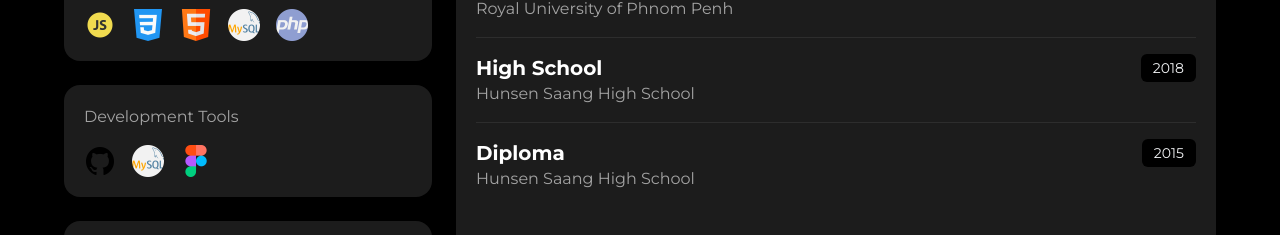
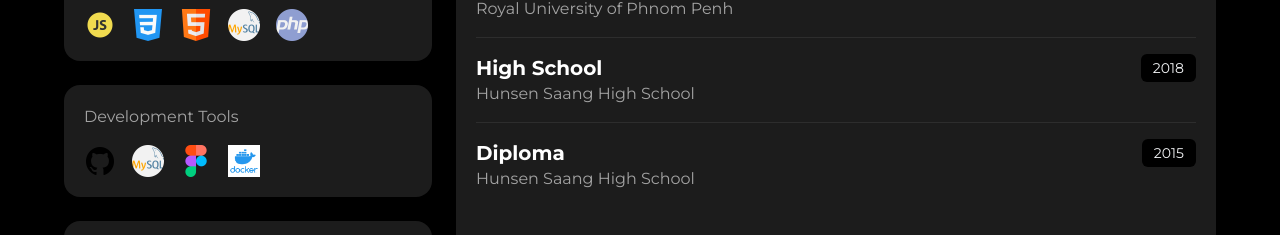
Before and after one commit to kong44/portfolio-dark, a React (Vite) app: page / in a window 1280 px wide. Shown: the part 1565-1800 px from the top of the page. Built offline with nearby package versions, Linux system fonts and the light colour scheme.

Commit message:
add docker tools

```diff
--- a/constants.ts
+++ b/constants.ts
@@ -27,7 +27,7 @@ import cloud from "./assets/icons8-cloud-96.png";
 import database from "./assets/icons8-database-96.png";
 import globe from "./assets/icons8-globe-50.png";
 import headset from "./assets/icons8-headset-100.png";
-
+import docker from "./assets/docker.png";
 import { title } from 'process';
 export const personalInfo: PersonalInfo = {
   name: "Chan Sokkong",
@@ -127,7 +127,7 @@ export const education: Education[] = [
 ];
 
 export const languages = [english, cambodia];
-export const developmentTools = [github,mysql,figma];
+export const developmentTools = [github,mysql,figma,docker];
 export const programmingLanguage = [javascript,css,html,mysql,php]
 
 export const portfolioLinks: Link[] = [
```
Also changed, not shown: assets/docker.png (added).
